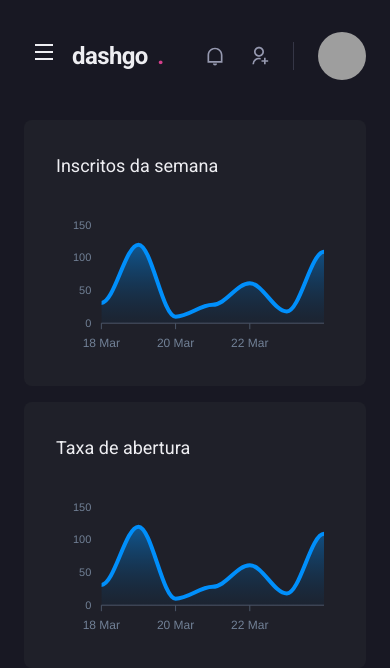
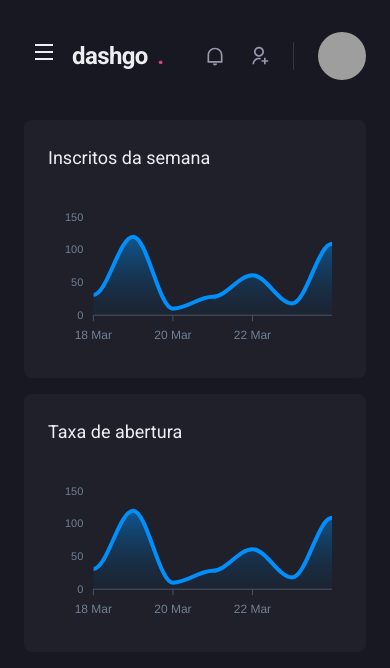
Before and after one commit to Carolbrandes/dashgo, a Next.js app: page /dashboard in a window 390 px wide. Shown: the top 668 px of the page. Built offline with nearby package versions, Linux system fonts and the light colour scheme; grey boxes are pictures that could not be loaded.

Commit message:
correction bug in sidebar and adjust for responsive in graphics box

```diff
--- a/src/components/Sidebar/index.tsx
+++ b/src/components/Sidebar/index.tsx
@@ -27,7 +27,7 @@ export function Sidebar() {
             <DrawerCloseButton mt="6" />
             <DrawerHeader>Navegação</DrawerHeader>
             <DrawerBody>
-              <Sidebar />
+              <SidebarNav />
             </DrawerBody>
           </DrawerContent>
         </DrawerOverlay>
--- a/src/pages/dashboard.tsx
+++ b/src/pages/dashboard.tsx
@@ -79,7 +79,7 @@ export default function Dashboard() {
           minChildWidth="320px"
           alignItems="flex-start"
         >
-          <Box p="8" bg="gray.800" borderRadius={8} pb="4">
+          <Box p={["6", "8"]} bg="gray.800" borderRadius={8} pb="4">
             <Text fontSize="lg" mb="4">
               Inscritos da semana
             </Text>
@@ -87,7 +87,7 @@ export default function Dashboard() {
             <Chart options={options} series={series} type="area" height={160} />
           </Box>
 
-          <Box p="8" bg="gray.800" borderRadius={8} pb="4">
+          <Box p={["6", "8"]} bg="gray.800" borderRadius={8} pb="4">
             <Text fontSize="lg" mb="4">
               Taxa de abertura
             </Text>
```
